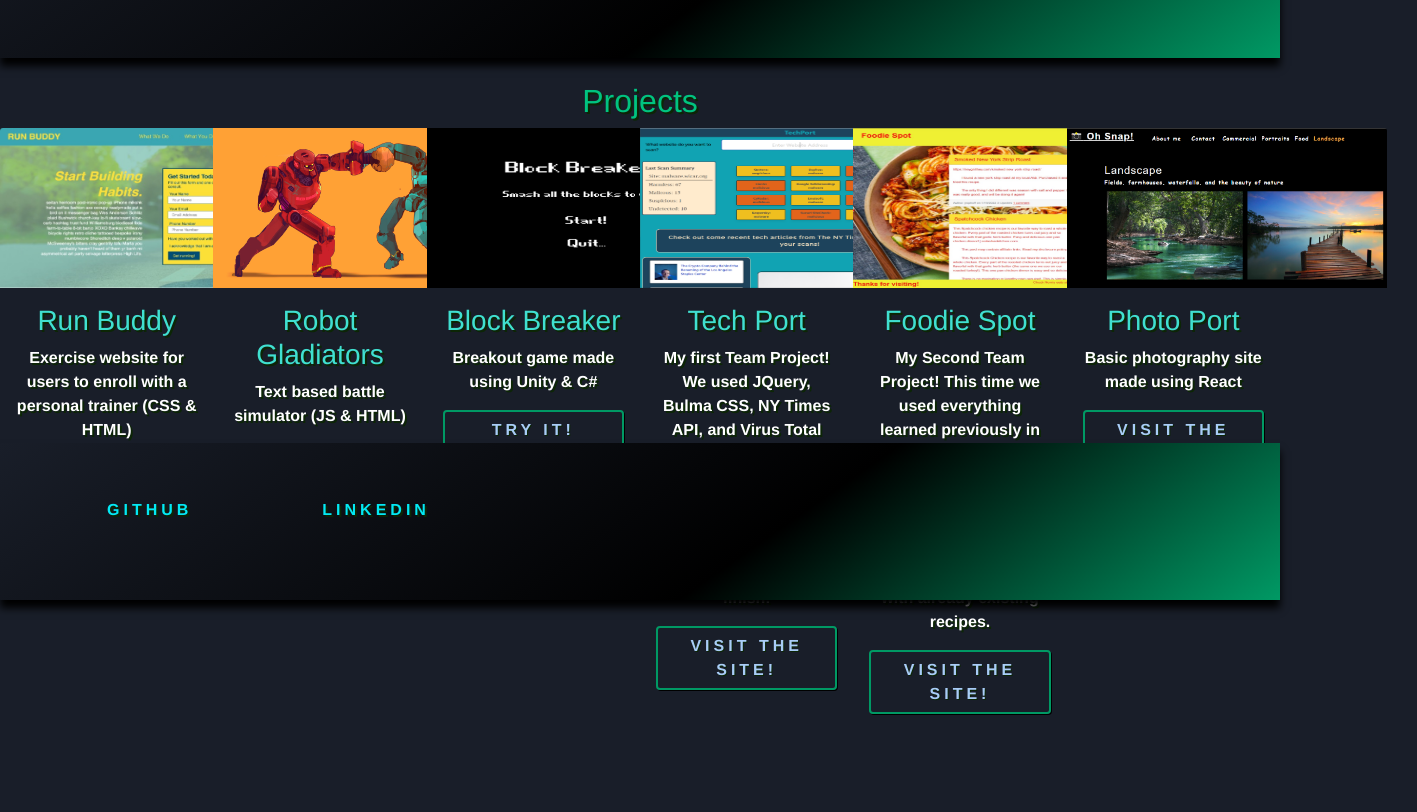
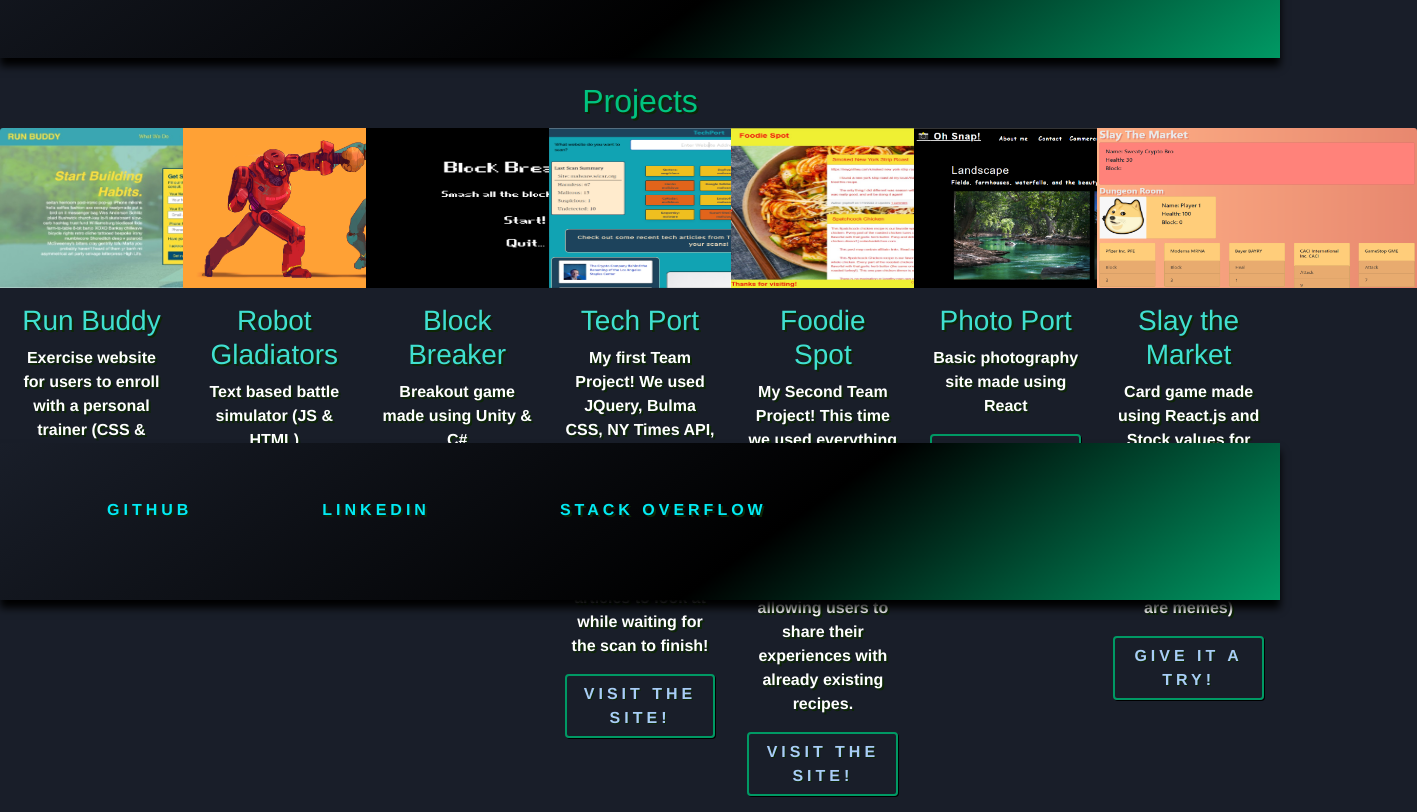
Before and after one commit to brt9029/portfolio, a React (Create React App) app: page /Projects in a window 1280 px wide. Shown: the part 200-1012 px from the top of the page, 1417 px wide, since content can reach past the window. Before the commit the page ends 930 px from the top, so only its background shows below. Built offline with nearby package versions, Linux system fonts and the light colour scheme.

Commit message:
added new project

```diff
--- a/src/components/Footer/index.js
+++ b/src/components/Footer/index.js
@@ -12,6 +12,11 @@ const Footer = () => {
             description: "Linked in profile",
             url: "https://www.linkedin.com/in/bryant-torres-77524321a/"
         },
+        {
+            name: "Stack Overflow",
+            description: "Stack Overflow profile",
+            url: "https://stackoverflow.com/users/16704969/brt90299"
+        }
     ]
 
     return (
--- a/src/pages/Projects.js
+++ b/src/pages/Projects.js
@@ -2,10 +2,11 @@ import React from 'react';
 
 import runBuddy from '../assets/run-buddy.jpg';
 import robotGladiators from '../assets/robot-gladiators.jpg';
-import blockBreaker from '../assets/block-breaker.png';
+import blockBreaker from '../assets/block-breaker.PNG';
 import techPort from '../assets/tech-port.png';
 import foodieSpot from '../assets/foodie-spot.png';
 import photoPort from '../assets/ohSnap.png';
+import slayTheMarket from '../assets/stm.png';
 
 const Projects = () => {
     const projects = [
@@ -53,6 +54,14 @@ const Projects = () => {
             cardText: "Basic photography site made using React",
             link: "https://brt9029.github.io/photo-port/#about",
             buttonText: "Visit the site!"
+        },
+        {
+            cardTitle: "Slay the Market",
+            cardImage: `${slayTheMarket}`,
+            cardText: "Card game made using React.js and Stock values for card stats. " +
+            "Battle against NFTs and other ridiculous monsters as you use stock cards in combat (yes, there are memes)",
+            link: "https://tgtiburon-slay-the-market.herokuapp.com/Player",
+            buttonText: "Give it a try!"
         }
 
     ]
```
Also changed, not shown: src/assets/stm.png (added).
